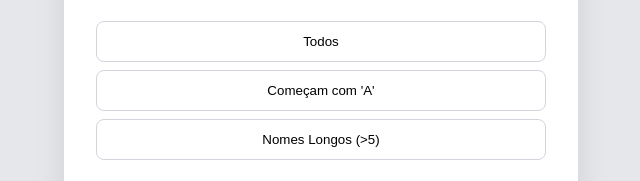
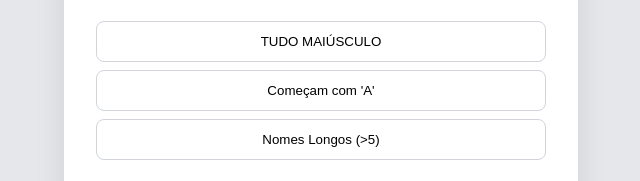
Before and after one commit to wesley-skz/lista-de-usu-rios---2, a plain HTML site: page index.html in a window 1280 px wide. Shown: the part 376-557 px from the top of the page, 319-959 px from the left. Drawn offline with Linux system fonts and the light colour scheme.

Commit message:
Update index.html

```diff
--- a/index.html
+++ b/index.html
@@ -18,11 +18,10 @@
         </header>
 
         <main>
-            <div class="lista-visual" id="listaVisual">
-                </div>
+            <div class="lista-visual" id="listaVisual"></div>
 
             <div class="button-grid">
-                <button onclick="transformarMaiusculas()" class="btn">Todos</button>
+                <button onclick="transformarMaiusculas()" class="btn">TUDO MAIÚSCULO</button>
                 <button onclick="contarNomesComA()" class="btn">Começam com 'A'</button>
                 <button onclick="filtrarNomesLongos()" class="btn">Nomes Longos (>5)</button>
             </div>
```
